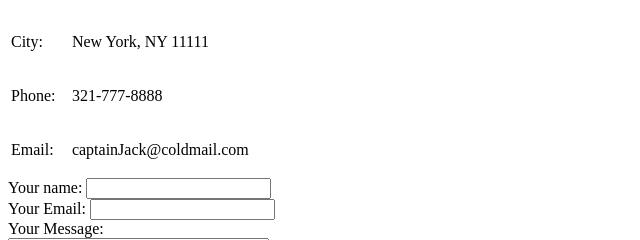
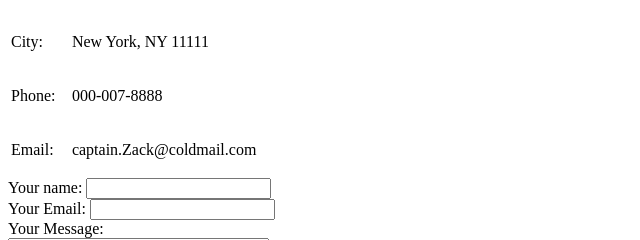
Before and after one commit to Luckiephan/cv, a plain HTML site: page contact.html in a window 1280 px wide. Shown: the part 120-360 px from the top of the page, 0-640 px from the left. Drawn offline with Linux system fonts and the light colour scheme.

Commit message:
Update contact.html

```diff
--- a/contact.html
+++ b/contact.html
@@ -19,11 +19,11 @@
         </tr>
         <tr>
         <td><p>Phone:    </p></td>
-        <td>321-777-8888</td>
+        <td>000-007-8888</td>
         </tr>
         <tr>
         <td><p>Email:    </p></td>
-        <td>captainJack@coldmail.com</td>
+        <td>captain.Zack@coldmail.com</td>
         </tr>
     </table>
 
```
